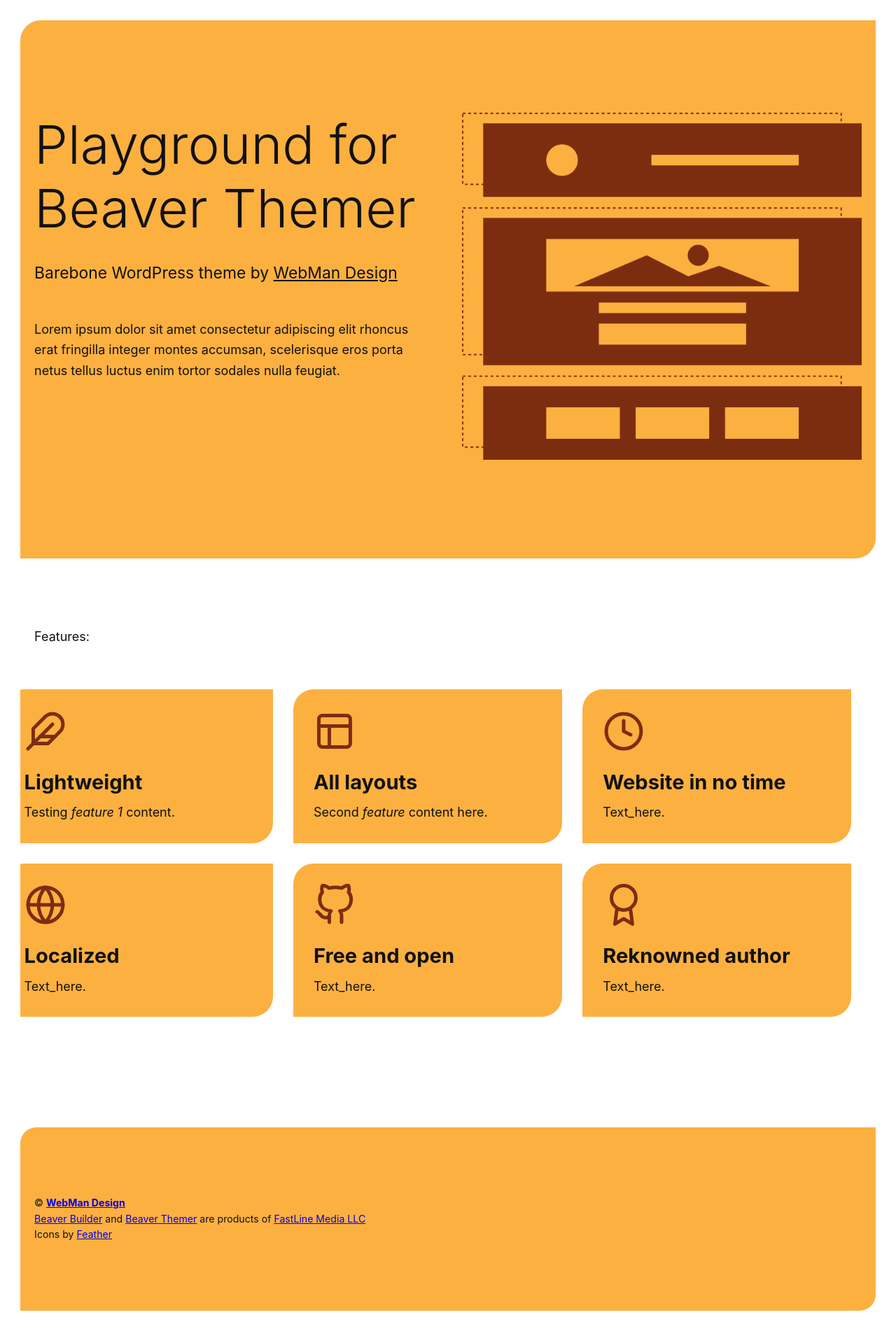
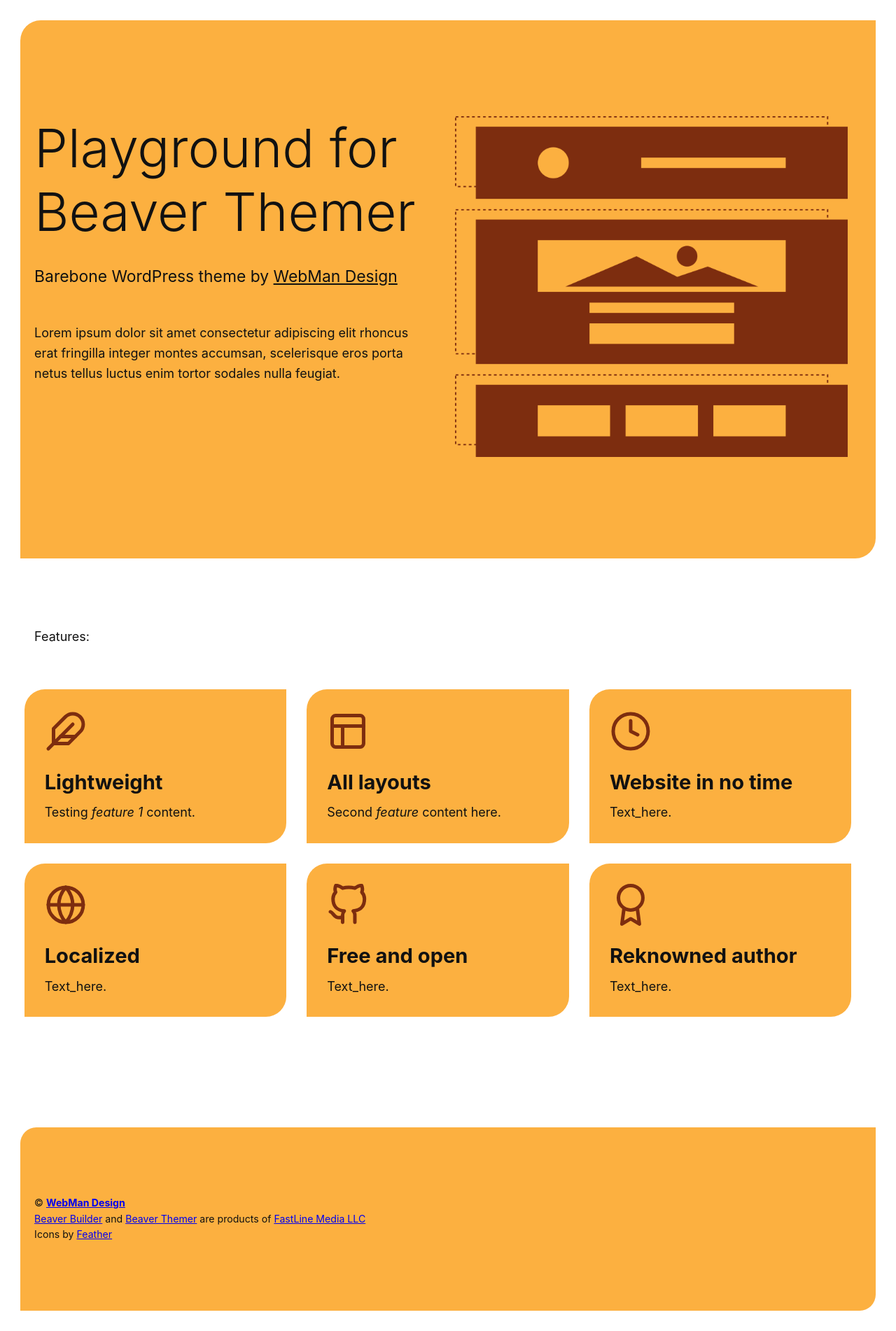
Before and after one commit to webmandesign/playground-for-beaver-themer, a Jekyll site: the page built from index.md, in a window 1280 px wide. Shown: the whole page at 70% size. Built offline with Jekyll 4.4.1, drawn with Linux system fonts in a browser that asks for light colours.

Commit message:
* Fixing styles

```diff
--- a/_sass/base/_base.scss
+++ b/_sass/base/_base.scss
@@ -43,7 +43,7 @@
 		display: flex;
 		justify-content: space-between;
 		flex-wrap: wrap;
-		width: calc( 100% + #{ 2 * $gutter } );
+		width: calc( 100% + #{ $gutter } );
 		margin: 0 #{ -$gutter };
 	}
 
--- a/_sass/content/__features.scss
+++ b/_sass/content/__features.scss
@@ -4,8 +4,8 @@
 	&-list {
 		display: flex;
 		flex-wrap: wrap;
-		width: calc( 100% + #{ 2 * $gutter } );
-		margin: 2.618em -#{ 2 * $gutter };
+		width: calc( 100% + #{ $gutter } );
+		margin: 2.618em -#{ $gutter };
 	}
 
 	&-item {
```
